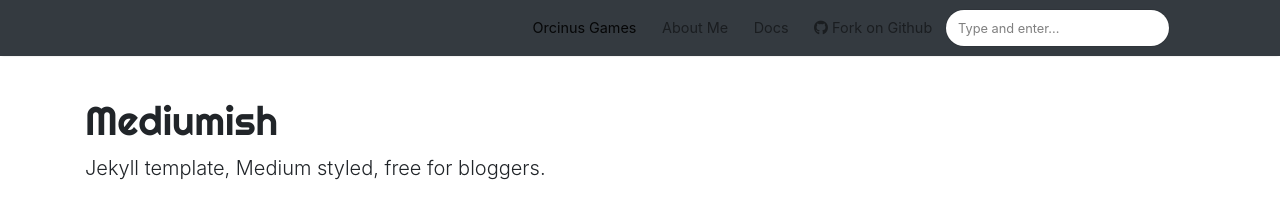
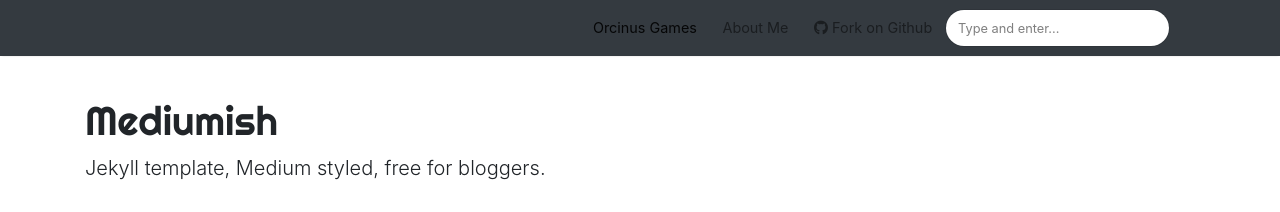
Before and after one commit to OrsonDWitt/OrsonBooks.github.io, a Jekyll site: the page built from index.html, in a window 1280 px wide. Shown: the top 212 px of the page. Built offline with Jekyll 4.4.1, drawn with Linux system fonts in a browser that asks for light colours; nearby versions of some CDN libraries; the list of posts is cut into pages by our own code.

Commit message:
Update default.html

```diff
--- a/_layouts/default.html
+++ b/_layouts/default.html
@@ -76,11 +76,7 @@ ga('send', 'pageview');
                 </li>
 
                 <li class="nav-item">
-                <a target="_blank" class="nav-link" href="https://bootstrapstarter.com/bootstrap-templates/template-mediumish-bootstrap-jekyll/"> Docs</a>
-                </li>
-
-                <li class="nav-item">
-                <a target="_blank" class="nav-link" href="https://github.com/wowthemesnet/mediumish-theme-jekyll"><i class="fab fa-github"></i> Fork on Github</a>
+                <a class="nav-link" href="https://github.com/wowthemesnet/mediumish-theme-jekyll" alt="Russian" title="Read in Russian"><i class="fab fa-github"></i> Fork on Github</a>
                 </li>
 
                 {% include search-lunr.html %}
```
